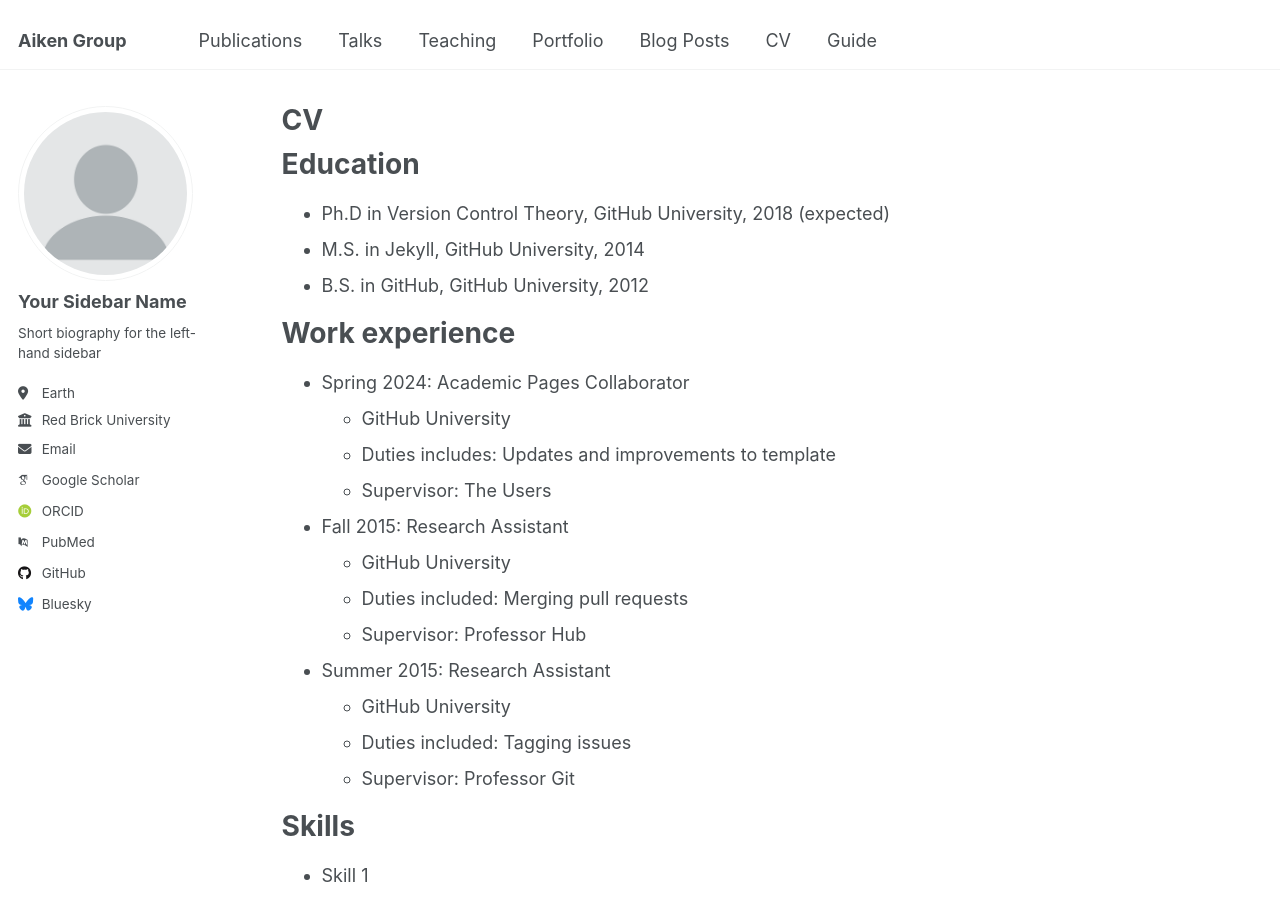
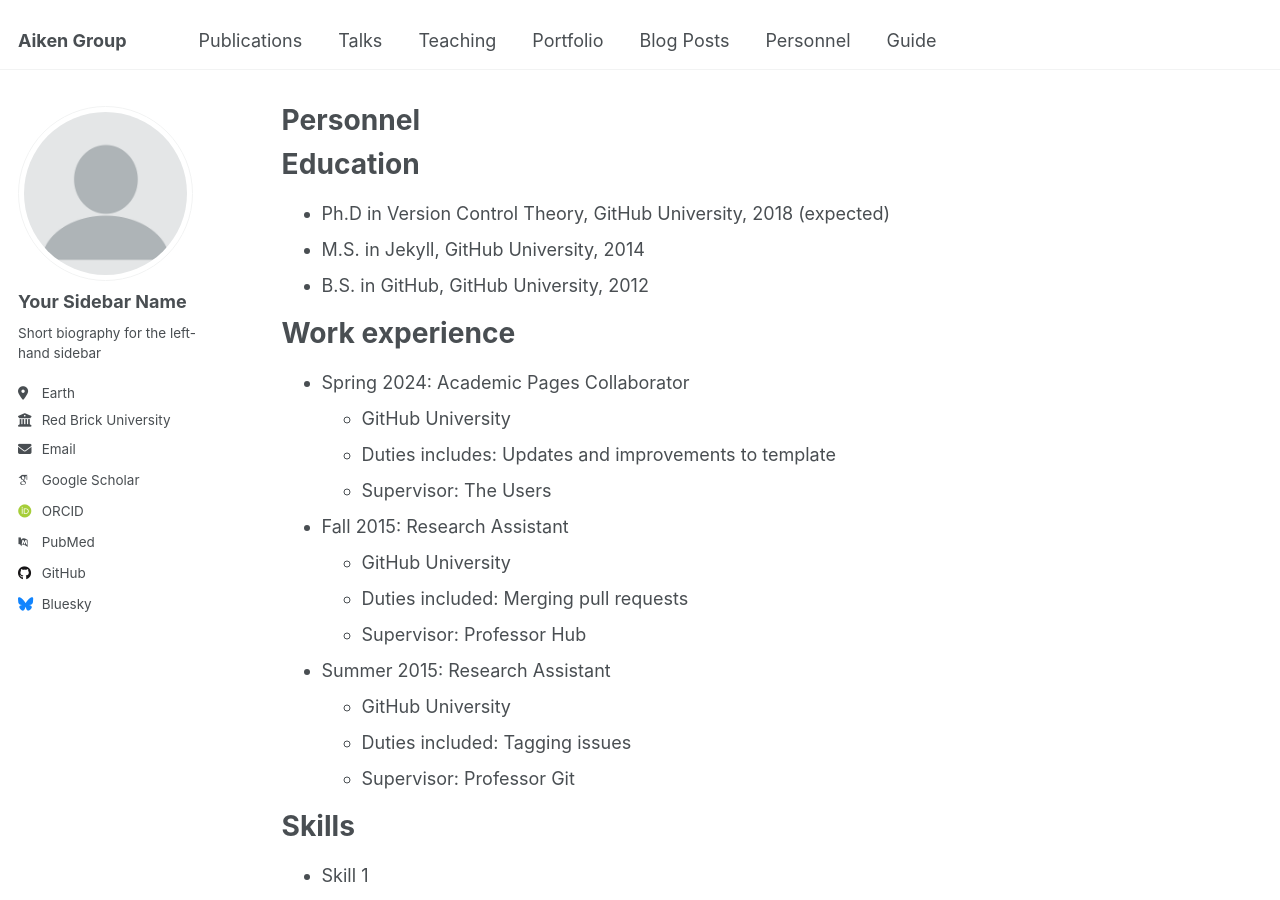
Before and after one commit to jxkiley/aikengroup.github.io, a Jekyll site: the page built from _pages/personnel.md, in a window 1280 px wide and 900 px high. Built offline with Jekyll 4.4.1, drawn with Linux system fonts in a browser that asks for light colours; some web fonts are replaced.

Commit message:
Trying to get the personnel page ready

```diff
--- a/_data/navigation.yml
+++ b/_data/navigation.yml
@@ -20,8 +20,8 @@ main:
   - title: "Blog Posts"
     url: /year-archive/
 
-  - title: "CV"
-    url: /cv/
+  - title: "Personnel"
+    url: /personnel/
 
   - title: "Guide"
     url: /markdown/
--- a/_pages/cv.md
+++ b/_pages/personnel.md
@@ -1,10 +1,8 @@
 ---
 layout: archive
-title: "CV"
-permalink: /cv/
+title: "Personnel"
+permalink: /personnel/
 author_profile: true
-redirect_from:
-  - /resume
 ---
 
 {% include base_path %}
```
